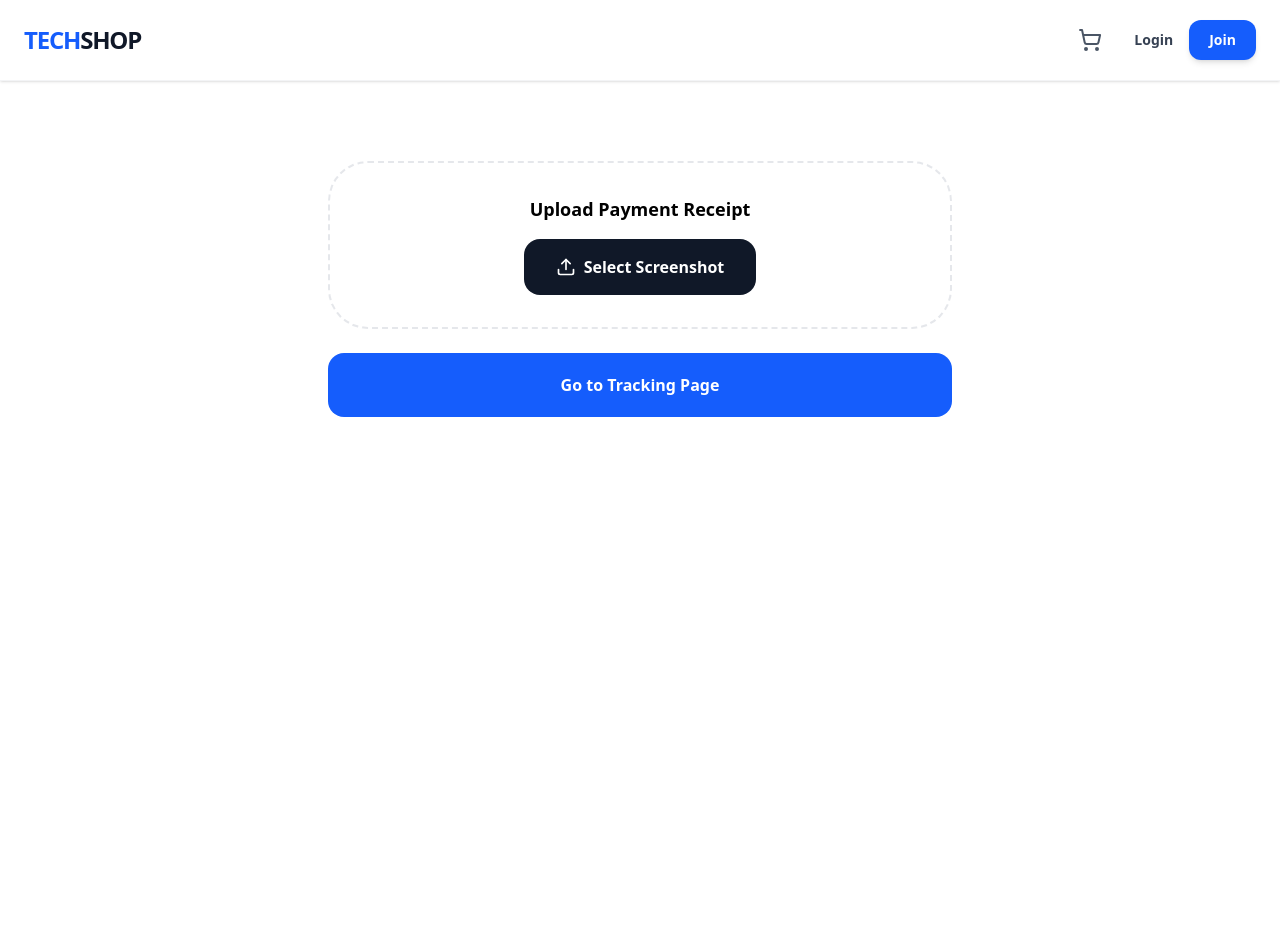
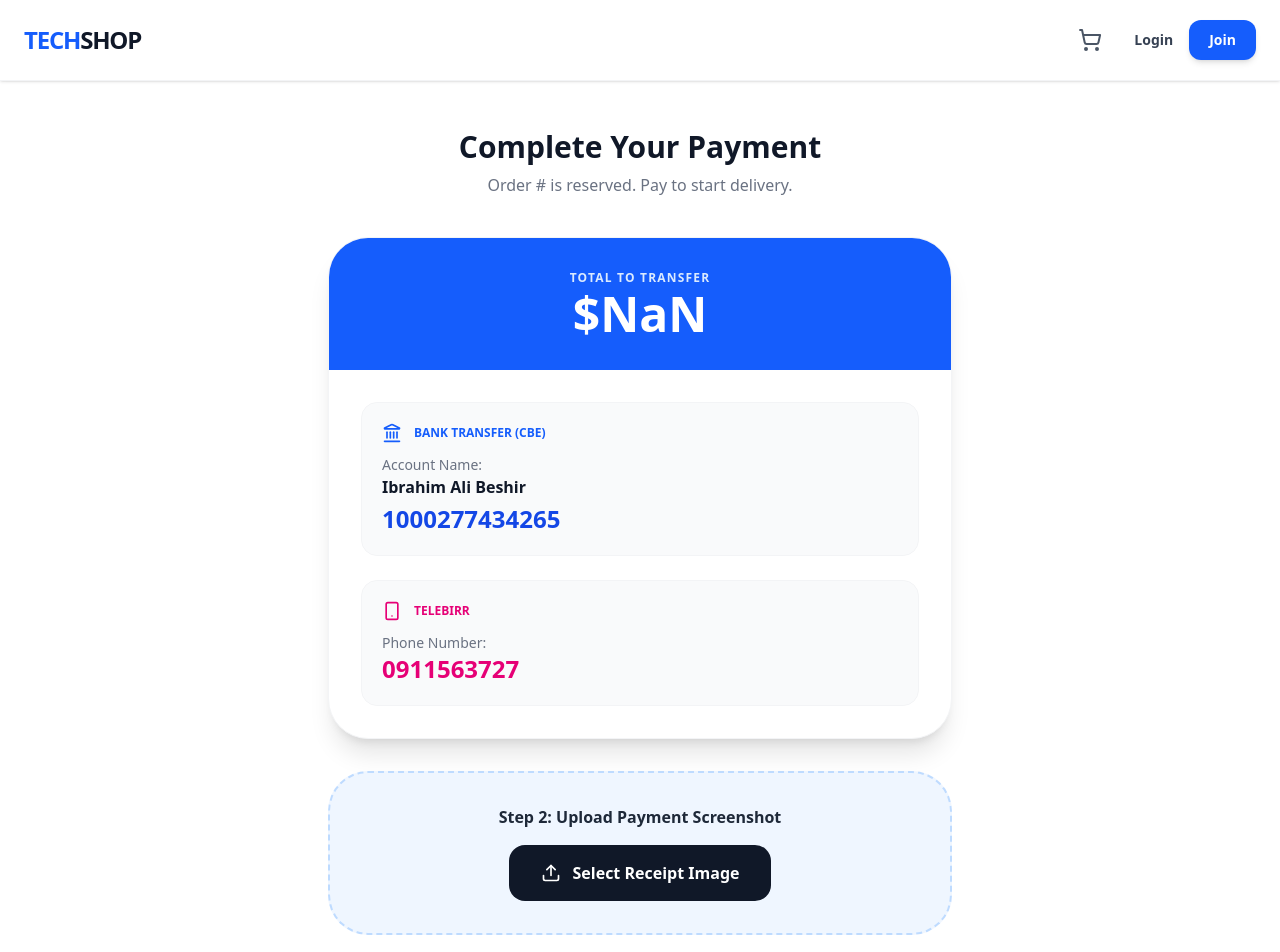
Before and after one commit to Ibrahimin8/ecommerce-docker-app, a React (Vite) app in the folder my-shop-frontend/: page /payment-instructions in a window 1280 px wide. Shown: the top 952 px of the page. Before the commit the page ends 800 px from the top, so only its background shows below. Built offline with nearby package versions, Linux system fonts and the light colour scheme.

Commit message:
Manual Payment Instruction4

```diff
--- a/my-shop-frontend/src/pages/PaymentInstructions.jsx
+++ b/my-shop-frontend/src/pages/PaymentInstructions.jsx
@@ -1,6 +1,6 @@
 import React, { useState } from 'react';
 import { useLocation, useNavigate } from 'react-router-dom';
-import { Upload, Check, Loader2 } from 'lucide-react';
+import { Landmark, Smartphone, ClipboardCheck, ArrowRight, Upload, Loader2, CheckCircle2 } from 'lucide-react';
 import API from '../services/api';
 import { toast } from 'react-hot-toast';
 
@@ -8,7 +8,7 @@ const PaymentInstructions = () => {
   const { state } = useLocation();
   const navigate = useNavigate();
   const [uploading, setUploading] = useState(false);
-  const [receipt, setReceipt] = useState(null);
+  const [receiptUrl, setReceiptUrl] = useState(null); // Tracks if upload is done
 
   const orderId = state?.orderId;
   const total = state?.totalPrice;
@@ -22,12 +22,11 @@ const PaymentInstructions = () => {
 
     setUploading(true);
     try {
-      // Endpoint to attach image to the order
-      await API.patch(`/orders/${orderId}/upload-receipt`, formData);
-      setReceipt(true);
-      toast.success("Receipt uploaded! Admin will verify soon.");
+      const response = await API.patch(`/orders/${orderId}/upload-receipt`, formData);
+      setReceiptUrl(response.data.receiptUrl);
+      toast.success("Receipt uploaded successfully!");
     } catch (err) {
-      toast.error("Upload failed. Try again.");
+      toast.error("Upload failed. Please try again.");
     } finally {
       setUploading(false);
     }
@@ -35,39 +34,78 @@ const PaymentInstructions = () => {
 
   return (
     <div className="max-w-2xl mx-auto p-6 py-12">
-      {/* ... previous bank details code ... */}
+      <div className="text-center mb-10">
+        <h1 className="text-3xl font-black text-gray-900">Complete Your Payment</h1>
+        <p className="text-gray-500 mt-2">Order #{orderId} is reserved. Pay to start delivery.</p>
+      </div>
 
-      <div className="mt-8 p-8 bg-white rounded-[2.5rem] border-2 border-dashed border-gray-200 text-center">
-        <h3 className="font-bold text-lg mb-4">Upload Payment Receipt</h3>
-        <input
-          type="file"
-          id="receipt-upload"
-          className="hidden"
-          onChange={handleUploadReceipt}
-          accept="image/*"
-        />
+      {/* Account Details Card */}
+      <div className="bg-white rounded-[2.5rem] shadow-xl border border-gray-100 overflow-hidden mb-8">
+        <div className="p-8 bg-blue-600 text-white text-center">
+          <p className="text-blue-100 text-xs font-bold uppercase tracking-widest mb-1">Total to Transfer</p>
+          <p className="text-5xl font-black">${parseFloat(total).toFixed(2)}</p>
+        </div>
 
-        {receipt ? (
-          <div className="text-green-600 font-bold flex items-center justify-center gap-2">
-            <Check size={24}/> Receipt Sent Successfully
+        <div className="p-8 space-y-6">
+          <div className="p-5 rounded-2xl bg-gray-50 border border-gray-100">
+            <div className="flex items-center gap-3 mb-3 text-blue-600">
+              <Landmark size={20} />
+              <span className="font-black uppercase text-xs">Bank Transfer (CBE)</span>
+            </div>
+            <p className="text-sm text-gray-500">Account Name:</p>
+            <p className="font-bold text-gray-900">Ibrahim Ali Beshir</p>
+            <p className="text-2xl font-black text-blue-700 mt-1">1000277434265</p>
           </div>
+
+          <div className="p-5 rounded-2xl bg-gray-50 border border-gray-100">
+            <div className="flex items-center gap-3 mb-3 text-pink-600">
+              <Smartphone size={20} />
+              <span className="font-black uppercase text-xs">Telebirr</span>
+            </div>
+            <p className="text-sm text-gray-500">Phone Number:</p>
+            <p className="text-2xl font-black text-pink-600">0911563727</p>
+          </div>
+        </div>
+      </div>
+
+      {/* Upload Section - REQUIRED */}
+      <div className={`p-8 rounded-[2.5rem] border-2 border-dashed transition-all ${receiptUrl ? 'border-green-500 bg-green-50' : 'border-blue-200 bg-blue-50'}`}>
+        <h3 className="font-black text-center text-gray-800 mb-4">Step 2: Upload Payment Screenshot</h3>
+
+        <input type="file" id="receipt" className="hidden" onChange={handleUploadReceipt} accept="image/*" />
+
+        {!receiptUrl ? (
+          <label htmlFor="receipt" className="cursor-pointer bg-gray-900 text-white px-8 py-4 rounded-2xl font-black flex items-center justify-center gap-3 mx-auto w-fit hover:bg-black transition-all">
+            {uploading ? <Loader2 className="animate-spin" /> : <Upload size={20} />}
+            {uploading ? "Uploading to Cloudinary..." : "Select Receipt Image"}
+          </label>
         ) : (
-          <label
-            htmlFor="receipt-upload"
-            className="cursor-pointer bg-gray-900 text-white px-8 py-4 rounded-2xl font-bold flex items-center justify-center gap-2 mx-auto w-fit"
-          >
-            {uploading ? <Loader2 className="animate-spin"/> : <Upload size={20}/>}
-            {uploading ? "Uploading..." : "Select Screenshot"}
-          </label>
+          <div className="flex flex-col items-center text-green-600">
+            <CheckCircle2 size={48} className="mb-2" />
+            <p className="font-bold">Receipt Verified & Saved</p>
+          </div>
         )}
       </div>
 
+      {/* Restricted Navigation Button */}
       <button
         onClick={() => navigate('/my-orders')}
-        className="w-full mt-6 bg-blue-600 text-white py-5 rounded-2xl font-black"
+        disabled={!receiptUrl} // <--- DISABLED UNTIL UPLOADED
+        className={`w-full mt-8 py-5 rounded-2xl font-black text-xl flex items-center justify-center gap-3 transition-all ${
+          receiptUrl
+          ? 'bg-blue-600 text-white shadow-lg shadow-blue-200'
+          : 'bg-gray-200 text-gray-400 cursor-not-allowed'
+        }`}
       >
-        Go to Tracking Page
+        {receiptUrl ? "Go to Order Tracking" : "Upload Receipt to Continue"}
+        <ArrowRight size={22} />
       </button>
+
+      {!receiptUrl && (
+        <p className="text-center text-gray-400 text-[10px] mt-4 uppercase font-bold tracking-widest">
+          Button will activate after successful upload
+        </p>
+      )}
     </div>
   );
 };
```
